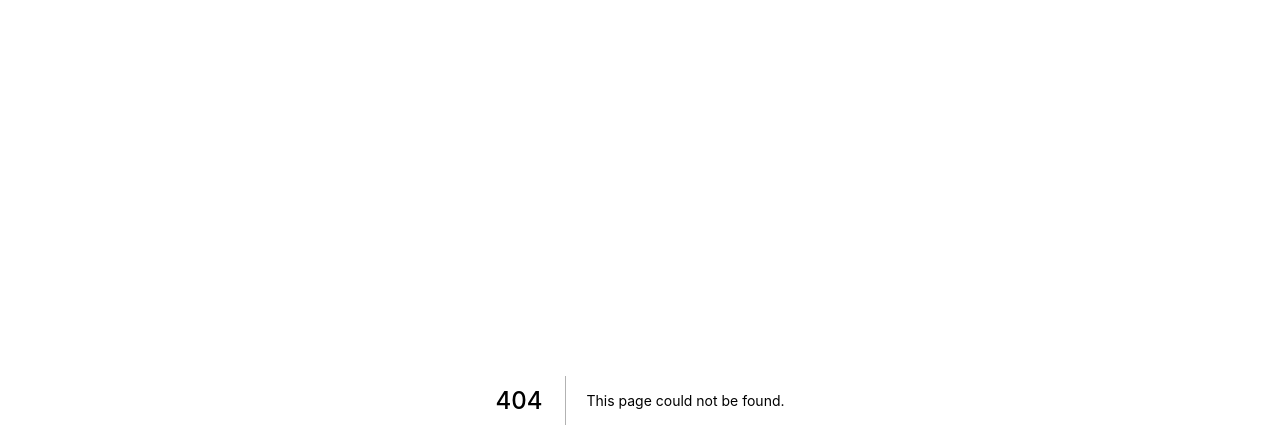
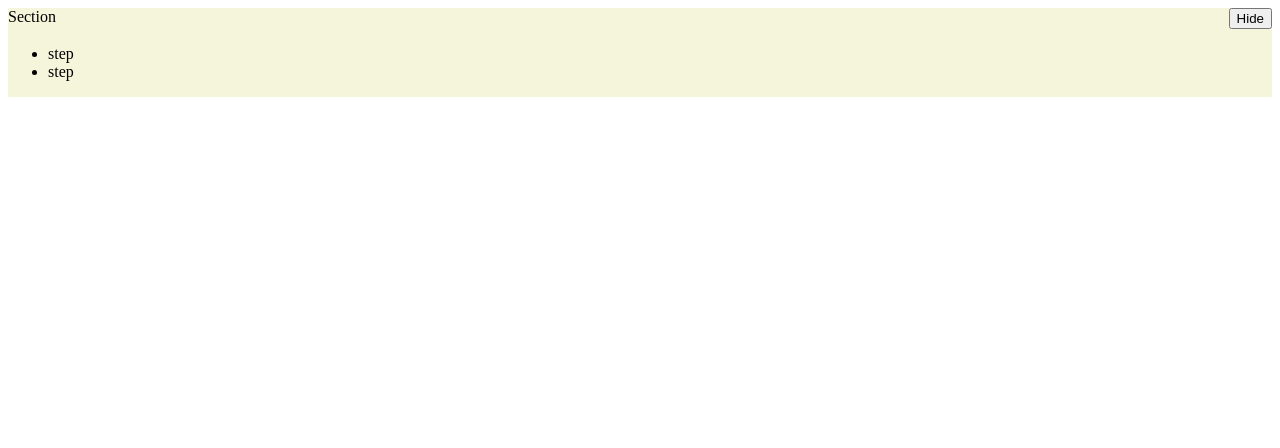
Before and after one commit to ashwinrastogi1/clog, a Next.js app: page /blog_post in a window 1280 px wide. Before the commit this address had no page. Shown: the top 448 px of the page. Built offline with nearby package versions, Linux system fonts and the light colour scheme.

Commit message:
CSS files work.

```diff
--- /dev/null
+++ b/next.config.js
@@ -0,0 +1,8 @@
+const withCSS = require('@zeit/next-css')
+module.exports = withCSS({
+  cssModules: true,
+  cssLoaderOptions: {
+    importLoaders: 1,
+    localIdentName: "[local]___[hash:base64:5]",
+  }
+})
--- a/package.json
+++ b/package.json
@@ -8,13 +8,16 @@
     "start": "next start"
   },
   "dependencies": {
+    "@zeit/next-css": "^1.0.1",
     "next": "9.4.4",
     "react": "16.13.1",
     "react-bootstrap": "^1.3.0",
     "react-dom": "16.13.1",
+    "sass": "^1.26.10",
     "scss-compile": "^0.1.7"
   },
   "devDependencies": {
+    "@types/node": "^14.0.26",
     "@types/react": "^16.9.43",
     "@types/react-dom": "^16.9.8",
     "ts-loader": "^8.0.1",
--- /dev/null
+++ b/pages/blog_post.tsx
@@ -0,0 +1,14 @@
+import React from 'react';
+import { RecipeSection } from '../react/recipe_section';
+
+export default class BlogPost extends React.PureComponent {
+    constructor(props) {
+        super(props);
+    }
+
+    render() {
+        return (
+            <RecipeSection title={'Section'} onSectionComplete={() => {}} steps={['step1', 'step2']}/>
+        );
+    }
+}
--- a/public/react/recipe_section.tsx
+++ b/react/recipe_section.tsx
@@ -1,5 +1,6 @@
 import React from 'react';
 import { SectionHeader } from './section_header';
+import style from '../static/recipe-section.module.css'
 
 export interface RecipeSectionProps {
     title: string;
@@ -23,7 +24,7 @@ export class RecipeSection extends React.PureComponent<RecipeSectionProps, Recip
 
     render() {
         return (
-            <div className={'recipe-section'}>
+            <div className={style.recipe_section}>
                 <SectionHeader
                     isHiddenByUser={this.state.isHiddenByUser}
                     onButtonClick={() => {this.setState({isHiddenByUser: !this.state.isHiddenByUser})}}
--- a/public/react/section_header.tsx
+++ b/react/section_header.tsx
@@ -1,6 +1,6 @@
 import React from 'react';
-import Button from 'react-bootstrap/Button'
-import styles from './styles/recipe-section.modules.css'
+import Button from 'react-bootstrap/Button';
+import style from '../static/recipe-section.module.css'
 
 export interface SectionHeaderProps {
     isHiddenByUser: boolean;
@@ -14,9 +14,9 @@ export class SectionHeader extends React.PureComponent<SectionHeaderProps> {
 
     render() {
         return (
-            <div>
+            <div className={style.section_header}>
                 {this.props.children}
-                <Button onClick={(event) => this.props.onButtonClick()}>
+                <Button onClick={(event) => this.props.onButtonClick()} className={style.section_hide}>
                     <span>{this.props.isHiddenByUser ? 'Show' : 'Hide'}</span>
                 </Button>
             </div>
--- /dev/null
+++ b/static/recipe-section.module.css
@@ -0,0 +1,16 @@
+.recipe_section {
+    display: flex;
+    flex-direction: column;
+    text-align: left;
+    background-color: beige;
+}
+
+.recipe_section .section_header {
+    display: flex;
+    flex-direction: row;
+    background-color: inherit;
+}
+
+.recipe_section .section_hide {
+    margin-left: auto;
+}
```
Also changed, not shown: public/styles/recipe-section.module.css (deleted, +0 -14 lines), tsconfig.json (added, +29 -0 lines), next-env.d.ts (added), 1 other file (tests, documents, lock files or other folders).
